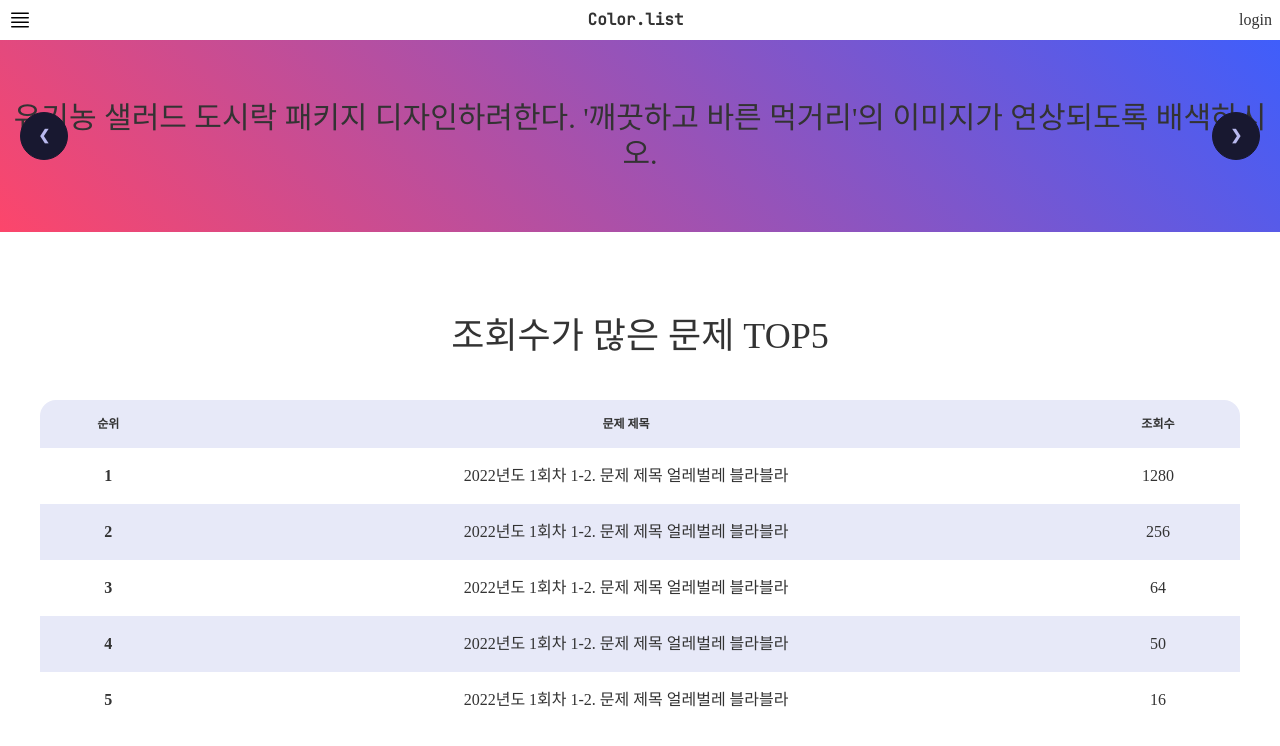
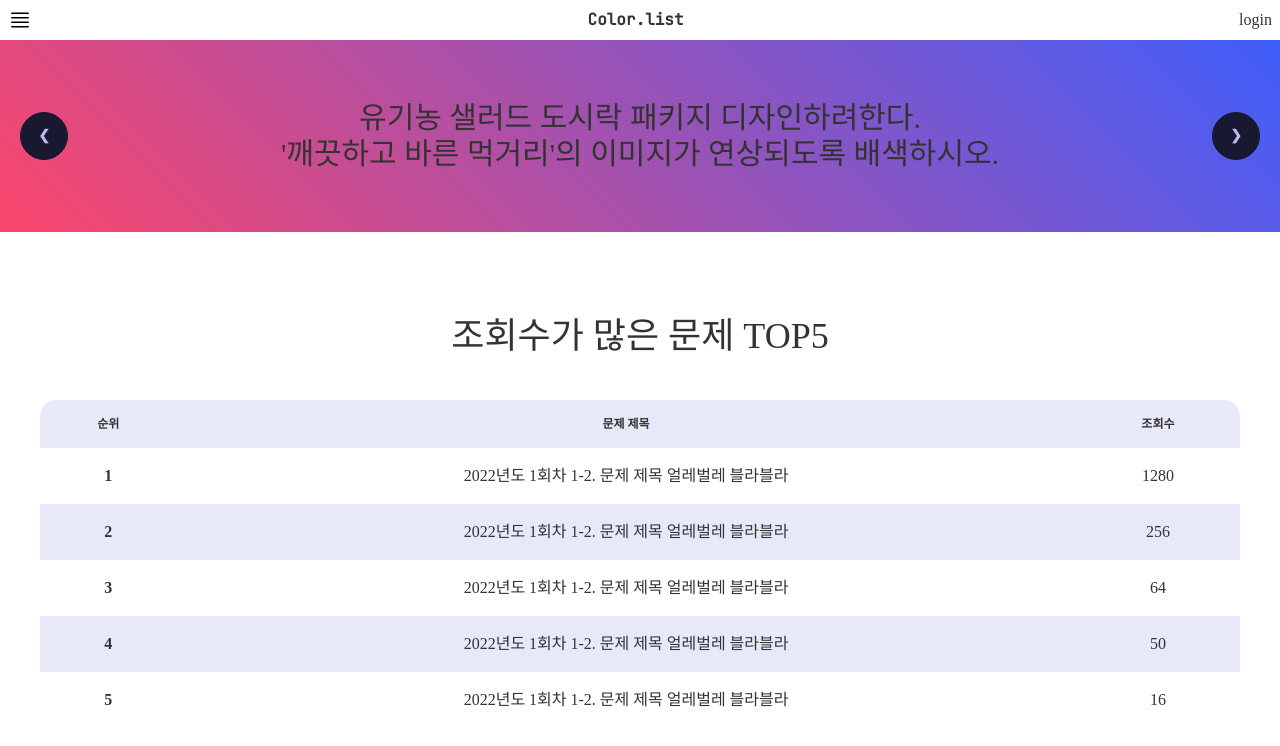
Before and after one commit to lisohh/Colorist-frontend, a React (Vite) app: page / in a window 1280 px wide. Shown: the top 746 px of the page. Built offline with nearby package versions, Linux system fonts and the light colour scheme; a web font is replaced by a local one.

Commit message:
Feat: 문제 줄바꿈

```diff
--- a/src/pages/root/Root.tsx
+++ b/src/pages/root/Root.tsx
@@ -30,7 +30,14 @@ function Root() {
       <Carousel>
         {shuffled.map((problem) => (
           <Link to={"/quizs/" + problem.id}>
-            <h3 className="text-3xl">{problem.title}</h3>
+            <h3 className="text-3xl">
+              {problem.title
+                .replace(/\./g, ".\n")
+                .split("\n")
+                .map((line) => (
+                  <p>{line}</p>
+                ))}
+            </h3>
           </Link>
         ))}
       </Carousel>
```
